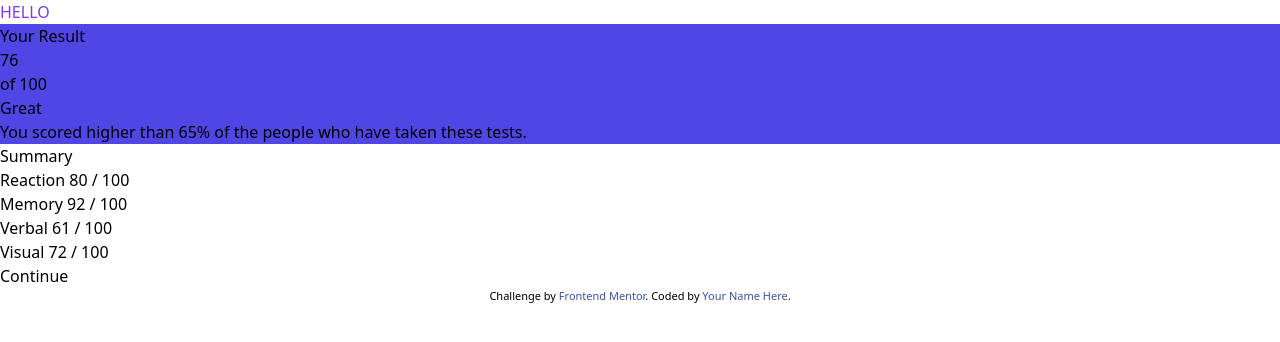
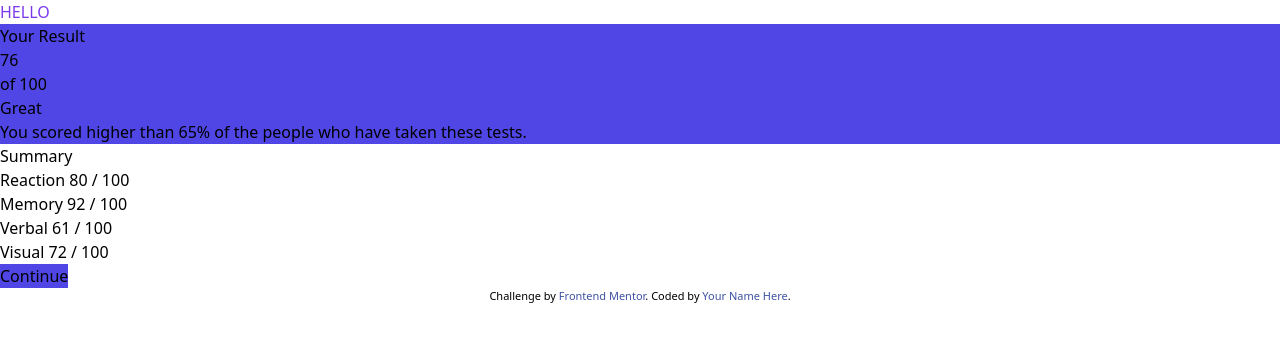
Before and after one commit to KrishnaClarke/-Frontend-Mentor-Results-summary-component-kc, a website: page index.html in a window 1280 px wide. Drawn offline with nearby package versions, Linux system fonts and the light colour scheme.

Commit message:
1 file modified

```diff
--- a/index.html
+++ b/index.html
@@ -57,7 +57,7 @@
             72 / 100
           </div>
 
-          Continue
+          <button class="bg-indigo-600">Continue</button>
     </div>
   <div>
     <div class="attribution">
```
